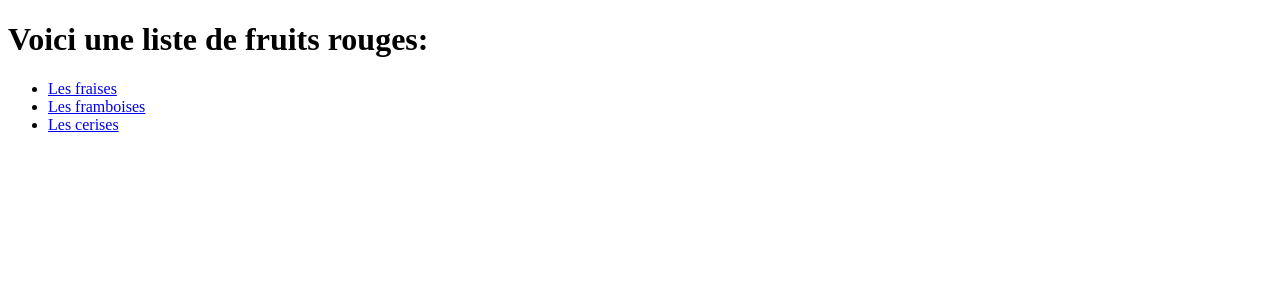
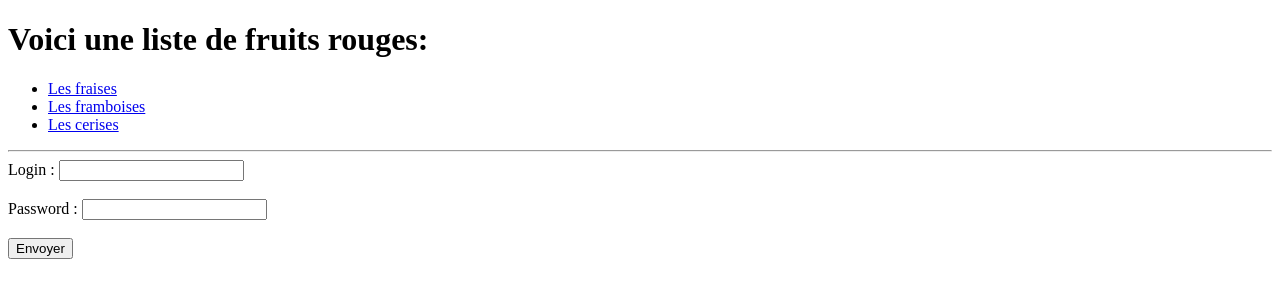
Before and after one commit to rdmrdm3/sitewebtest, a plain HTML site: page index.html in a window 1280 px wide. Drawn offline with Linux system fonts and the light colour scheme.

Commit message:
ajout formulaire

```diff
--- a/index.html
+++ b/index.html
@@ -15,5 +15,16 @@
 			<li><a href="framboise.html">Les framboises</a></li>
 			<li><a href="cerise.html">Les cerises</a></li>
 		</ul>
+		<hr>
+		<form action="/submit" method="post"> <!-- ici utilise la methode post pour envoyer au site sur /submit -->
+
+			<label for="login">Login :</label>
+			<input type="login" id="login" name="login" required><br><br>
+
+			<label for="pwd">Password :</label>
+			<input type="password" id="pwd" name="password" required><br><br>
+
+			<input type="submit" value="Envoyer">
+		</form>
     </body>
 </html>
```
